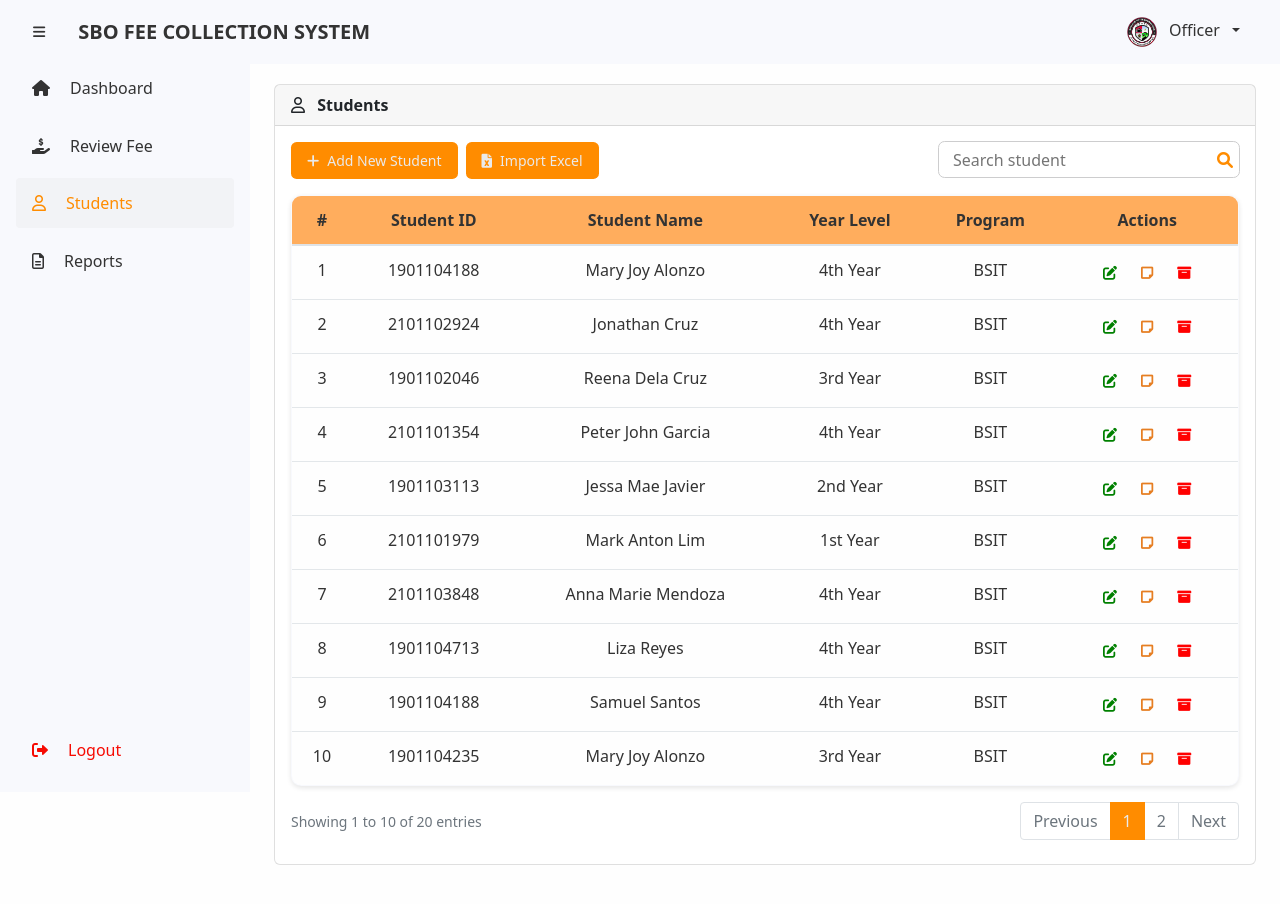
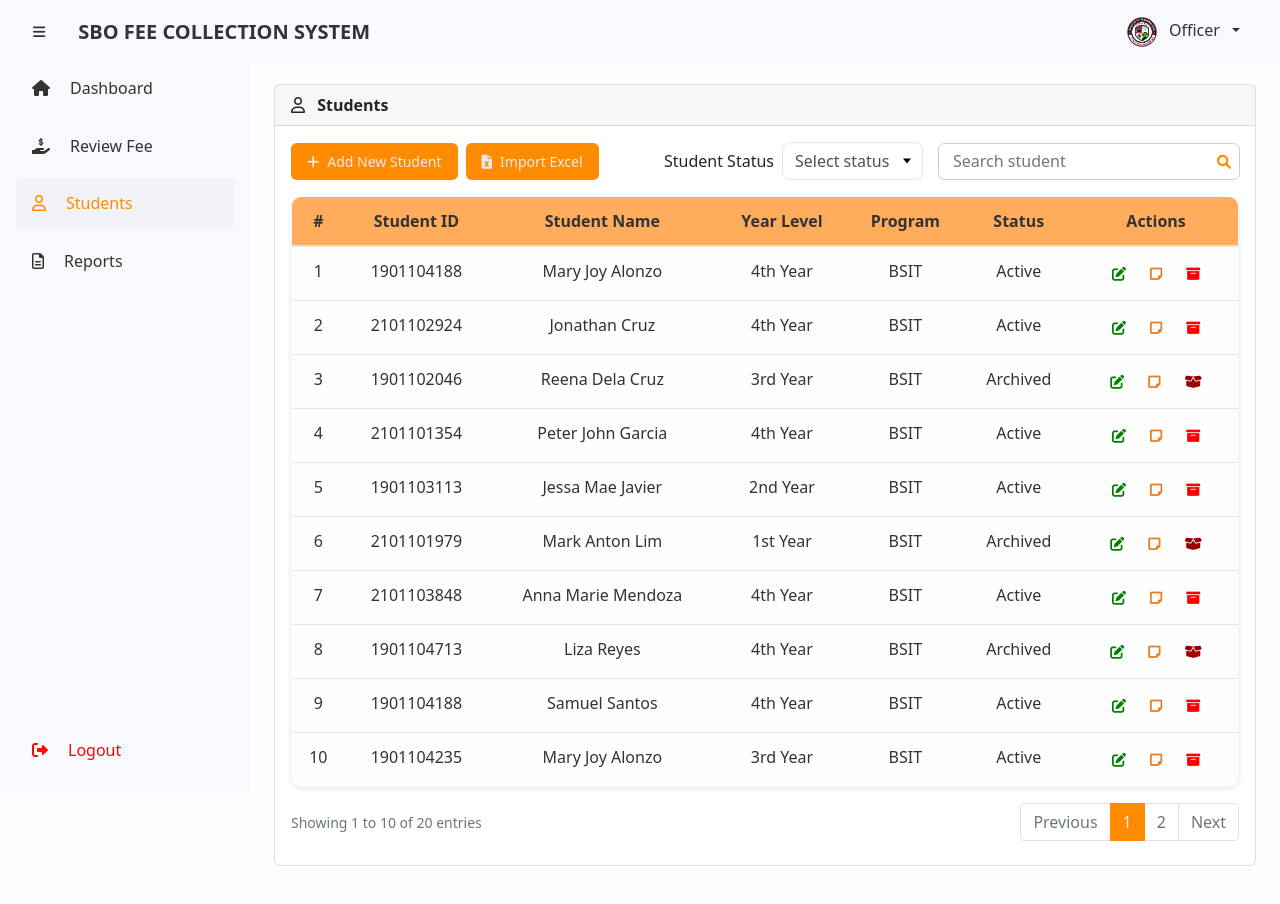
Before and after one commit to RKNahial/20241_T145_SBO-FEE-COLLECTION-MANAGEMENT-SYSTEM, a React (Vite) app in the folder Client/: page /officer/students in a window 1280 px wide. Shown: the top 904 px of the page. Built offline with nearby package versions, Linux system fonts and the light colour scheme.

Commit message:
Updated officers

```diff
--- a/Client/src/pages/officer/OfficerAddStud.jsx
+++ b/Client/src/pages/officer/OfficerAddStud.jsx
@@ -56,14 +56,6 @@ const OfficerAddStud = () => {
                                                     placeholder="Enter student ID"
                                                 />
                                             </div>
-                                            <div className="mb-3">
-                                                <label className="mb-1">Address</label>
-                                                <input
-                                                    type="email"
-                                                    className="form-control"
-                                                    placeholder="Enter address"
-                                                />
-                                            </div>
                                             <div className="mb-4">
                                                 <label className="mb-1">Institutional Email</label>
                                                 <input
@@ -82,7 +74,7 @@ const OfficerAddStud = () => {
                                             </div>
                                             <div className="mb-4">
                                                 <label className="mb-1">Choose Program</label>
-                                                <select className="form-control" defaultValue="">
+                                                <select className="form-control form-select" defaultValue="">
                                                     <option value="" disabled>Select a program</option>
                                                     <option value="BSIT">BSIT</option>
                                                     <option value="BSEMC">BSEMC</option>
--- a/Client/src/pages/officer/OfficerDashboard.jsx
+++ b/Client/src/pages/officer/OfficerDashboard.jsx
@@ -201,14 +201,14 @@ const OfficerDashboard = () => {
                         </div>
                         {/* TABLE ENDS */}
 
-                        {/* REPORTS AND CALENDAR */}
-                        <div className="card-body">
+                       {/* REPORTS AND CALENDAR */}
+                       <div className="card-body">
                             <div style={{ display: 'flex', justifyContent: 'space-between' }}>
                                 {/* REPORTS */}
                                 <div style={{ flex: 1, marginRight: '1.25rem' }}>
                                     <div className="card" style={{ backgroundColor: 'rgba(255, 255, 255, 0.8)', paddingTop: '1.25rem', border: 'none' }}>
-                                        <p>REPORTS HERE (Dili siya ga-work huhu)</p>
-                                        <p>Bar Graph daw ni</p>
+                                        {/* REPORTS HERE */}
+
                                         {/* {loading ? (
                                             <p>Loading reports...</p>
                                         ) : error ? (
@@ -224,8 +224,7 @@ const OfficerDashboard = () => {
                                 {/* CALENDAR */}
                                 <div style={{ flex: 1 }}>
                                     <div className="card" style={{ backgroundColor: 'rgba(255, 255, 255, 0.8)', paddingTop: '1.25rem', border: 'none' }}>
-                                        {/* <CalendarView /> */}
-                                        <p>INSERT CALENDAR VIEW HERE</p>
+                                        {/*CALENDAR VIEW HERE */}
                                     </div>
                                 </div>
 
--- a/Client/src/pages/officer/OfficerEditStud.jsx
+++ b/Client/src/pages/officer/OfficerEditStud.jsx
@@ -82,7 +82,7 @@ const OfficerEditStud = () => {
                                             </div>
                                             <div className="mb-4">
                                                 <label className="mb-1">Choose Program</label>
-                                                <select className="form-control" defaultValue="">
+                                                <select className="form-control form-select" defaultValue="">
                                                     <option value="" disabled>Select a program</option>
                                                     <option value="BSIT">BSIT</option>
                                                     <option value="BSEMC">BSEMC</option>
--- a/Client/src/pages/officer/OfficerFee.jsx
+++ b/Client/src/pages/officer/OfficerFee.jsx
@@ -247,7 +247,7 @@ const OfficerFee = () => {
                                 <div className="d-flex justify-content-between mb-3">
                                     <div className="d-flex align-items-center">
                                         <label className="me-2 mb-0">Payment Category</label>
-                                        <div style={{ width: 'auto' }}>
+                                        <div className="dashboard-select" style={{ width: 'auto' }}>
                                             <select className="form-control" defaultValue="">
                                                 <option value="" disabled>Select a category</option>
                                                 <option value="College Shirt">College Shirt</option>
--- a/Client/src/pages/officer/OfficerReports.jsx
+++ b/Client/src/pages/officer/OfficerReports.jsx
@@ -73,8 +73,8 @@ const OfficerReports = () => {
                                 {/* SELECT REPORT CATEGORY */}
                                 <div className="d-flex justify-content-between mb-3">
                                     <div className="d-flex align-items-center">
-                                        <label className="me-2 mb-0">Select Category</label>
-                                        <div style={{ width: 'auto' }}>
+                                        <label className="me-2 mb-0">Select Reports</label>
+                                        <div className="dashboard-select" style={{ width: 'auto' }}>
                                             <select className="form-control" defaultValue="">
                                                 <option value="" disabled>Select a category</option>
                                                 <option value="College Shirt">Monthly Report</option>
--- a/Client/src/pages/officer/OfficerStudents.jsx
+++ b/Client/src/pages/officer/OfficerStudents.jsx
@@ -18,121 +18,141 @@ const OfficerStudents = () => {
             id_no: '1901104188',
             name: 'Mary Joy Alonzo',
             year_level: '4th Year',
-            program: 'BSIT'
+            program: 'BSIT',
+            status: 'Active'
         },
         {
             id_no: '2101102924',
             name: 'Jonathan Cruz',
             year_level: '4th Year',
-            program: 'BSIT'
+            program: 'BSIT',
+            status: 'Active'
         },
         {
             id_no: '1901102046',
             name: 'Reena Dela Cruz',
             year_level: '3rd Year',
-            program: 'BSIT'
+            program: 'BSIT',
+            status: 'Archived'
         },
         {
             id_no: '2101101354',
             name: 'Peter John Garcia',
             year_level: '4th Year',
-            program: 'BSIT'
+            program: 'BSIT',
+            status: 'Active'
         },
         {
             id_no: '1901103113',
             name: 'Jessa Mae Javier',
             year_level: '2nd Year',
-            program: 'BSIT'
+            program: 'BSIT',
+            status: 'Active'
         },
         {
             id_no: '2101101979',
-            name: 'Mark Anton  Lim',
+            name: 'Mark Anton Lim',
             year_level: '1st Year',
-            program: 'BSIT'
+            program: 'BSIT',
+            status: 'Archived'
         },
         {
             id_no: '2101103848',
             name: 'Anna Marie Mendoza',
             year_level: '4th Year',
-            program: 'BSIT'
+            program: 'BSIT',
+            status: 'Active'
         },
         {
             id_no: '1901104713',
             name: 'Liza Reyes',
             year_level: '4th Year',
-            program: 'BSIT'
+            program: 'BSIT',
+            status: 'Archived'
         },
         {
             id_no: '1901104188',
             name: 'Samuel Santos',
             year_level: '4th Year',
-            program: 'BSIT'
+            program: 'BSIT',
+            status: 'Active'
         },
         {
             id_no: '1901104235',
             name: 'Mary Joy Alonzo',
             year_level: '3rd Year',
-            program: 'BSIT'
+            program: 'BSIT',
+            status: 'Active'
         },
         {
             id_no: '1901104188',
             name: 'I AM',
             year_level: '4th Year',
-            program: 'BSIT'
+            program: 'BSIT',
+            status: 'Archived'
         },
         {
             id_no: '2101102924',
             name: 'ONLY TESTING',
             year_level: '4th Year',
-            program: 'BSIT'
+            program: 'BSIT',
+            status: 'Active'
         },
         {
             id_no: '1901102046',
             name: 'IF THE PAGINATION',
             year_level: '3rd Year',
-            program: 'BSIT'
+            program: 'BSIT',
+            status: 'Active'
         },
         {
             id_no: '2101101354',
             name: 'IS WORKING',
             year_level: '4th Year',
-            program: 'BSIT'
+            program: 'BSIT',
+            status: 'Active'
         },
         {
             id_no: '1901103113',
             name: 'BLAH BLAH BLAH',
             year_level: '2nd Year',
-            program: 'BSIT'
+            program: 'BSIT',
+            status: 'Archived'
         },
         {
             id_no: '2101101979',
             name: 'PROPER NAME',
             year_level: '1st Year',
-            program: 'BSIT'
+            program: 'BSIT',
+            status: 'Active'
         },
         {
             id_no: '2101103848',
             name: 'PLACE NAME',
             year_level: '4th Year',
-            program: 'BSIT'
+            program: 'BSIT',
+            status: 'Active'
         },
         {
             id_no: '1901104713',
             name: 'BACKSTORY STUFF',
             year_level: '4th Year',
-            program: 'BSIT'
+            program: 'BSIT',
+            status: 'Archived'
         },
         {
             id_no: '1901104188',
             name: 'Samuel Santos',
             year_level: '4th Year',
-            program: 'BSIT'
+            program: 'BSIT',
+            status: 'Active'
         },
         {
             id_no: '1901104235',
             name: 'Mary Joy Alonzo',
             year_level: '3rd Year',
-            program: 'BSIT'
+            program: 'BSIT',
+            status: 'Active'
         }
     ];
 
@@ -144,6 +164,20 @@ const OfficerStudents = () => {
             // Perform the archive action, e.g., make an API call
             console.log(`${studentName} has been archived.`);
             setSuccessMessage(`${studentName} has been successfully archived!`);
+
+            setTimeout(() => {
+                setSuccessMessage("");
+            }, 2500);
+        }
+    };
+
+    // HANDLE UNARCHIVE
+    const handleUnarchive = (studentName) => {
+        const confirmUnarchive = window.confirm(`Are you sure you want to unarchive ${studentName}?`);
+        if (confirmUnarchive) {
+            // Perform the unarchive action, e.g., make an API call
+            console.log(`${studentName} has been unarchived.`);
+            setSuccessMessage(`${studentName} has been successfully unarchived!`);
 
             setTimeout(() => {
                 setSuccessMessage("");
@@ -189,7 +223,7 @@ const OfficerStudents = () => {
     return (
         <div className="sb-nav-fixed">
             <Helmet>
-                <title>Officer | Students</title>
+                <title>Treasurer | Students</title>
             </Helmet>
             {/* NAVBAR AND SIDEBAR */}
             <OfficerNavbar toggleSidebar={toggleSidebar} />
@@ -222,13 +256,13 @@ const OfficerStudents = () => {
                                         </div>
                                     )}
                                 {/* ADD NEW STUDENT AND IMPORT EXCEL BUTTON */}
-                                <div className="d-flex justify-content-between mb-3">
-                                    <div className="d-flex">
+                                <div className="d-flex justify-content-between mb-3 align-items-center">
+                                    <div className="d-flex me-auto"> {/* Added me-auto to push the rest to the right */}
                                         <Link to="/officer/students/add-new" className="add-button btn btn-sm me-2">
                                             <i className="fas fa-plus me-2"></i>
                                             Add New Student
                                         </Link>
-                                        <button onClick={handleImportClick} className="add-button btn btn-sm">
+                                        <button onClick={handleImportClick} className="add-button btn btn-sm me-2">
                                             <i className="fas fa-file-excel me-2"></i>
                                             Import Excel
                                         </button>
@@ -240,9 +274,19 @@ const OfficerStudents = () => {
                                             onChange={handleFileChange}
                                         />
                                     </div>
-                                    <form method="get" className="search-bar ">
-                                        <input type="text" placeholder="Search student" className="search-input" />
-                                        <button type="submit" className="search">
+                                    <div className="d-flex align-items-center me-3">
+                                        <label className="me-2 mb-0">Student Status</label>
+                                        <div className="dashboard-select" style={{ width: 'auto' }}>
+                                            <select className="form-control" defaultValue="">
+                                                <option value="" disabled>Select status</option>
+                                                <option value="Active">Active</option>
+                                                <option value="Archived">Archived</option>
+                                            </select>
+                                        </div>
+                                    </div>
+                                    <form method="get" className="d-flex search-bar">
+                                        <input type="text" placeholder="Search student" className="search-input me-2" />
+                                        <button type="submit" className="search btn btn-sm">
                                             <i className="fas fa-search"></i>
                                         </button>
                                     </form>
@@ -257,6 +301,7 @@ const OfficerStudents = () => {
                                             <th>Student Name</th>
                                             <th>Year Level</th>
                                             <th>Program</th>
+                                            <th>Status</th>
                                             <th>Actions</th>
                                         </tr>
                                     </thead>
@@ -268,18 +313,30 @@ const OfficerStudents = () => {
                                                 <td>{student.name}</td>
                                                 <td>{student.year_level}</td>
                                                 <td>{student.program}</td>
+                                                <td>{student.status}</td>
                                                 <td>
                                                     <Link to={`/officer/students/edit/${student.id_no}`} className="btn btn-edit btn-sm">
                                                         <i className="fas fa-edit"></i>
                                                     </Link>
                                                     <button
-                                                    className="btn btn-notes btn-sm"
-                                                    onClick={() => handleOpenGoogleNotes(student.id_no)}
-                                                >
-                                                    <i className="fas fa-sticky-note"></i>
-                                                </button>
-                                                    <button className="btn btn-archive btn-sm" onClick={() => handleArchive(student.name)}>
-                                                            <i className="fas fa-archive"></i>
+                                                        className="btn btn-notes btn-sm"
+                                                        onClick={() => handleOpenGoogleNotes(student.id_no)}
+                                                    >
+                                                        <i className="fas fa-sticky-note"></i>
+                                                    </button>
+                                                    <button
+                                                        className={`btn btn-archive btn-sm ${student.status === 'Archived' ? 'btn-open' : ''}`}
+                                                        onClick={() => {
+                                                            if (student.status === 'Active') {
+                                                                handleArchive(student.name);
+                                                            } else {
+                                                                // Handle unarchive action
+                                                                handleUnarchive(student.name);
+                                                                // Update student status logic here if necessary
+                                                            }
+                                                        }}
+                                                    >
+                                                        <i className={`fas fa-${student.status === 'Active' ? 'archive' : 'box-open'}`}></i>
                                                     </button>
                                                 </td>
                                             </tr>
```
Also changed, not shown: Client/src/pages/officer/OfficerProfile.jsx (+18 -2 lines).
